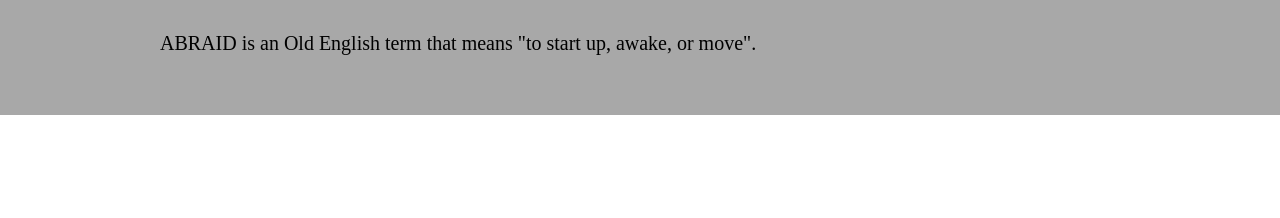
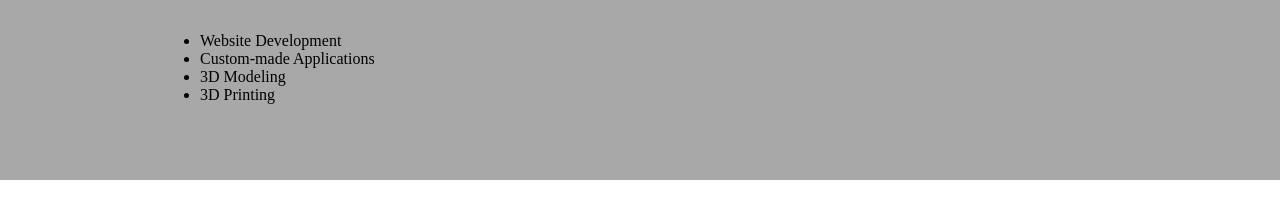
Before and after one commit to pas0185/abraid-website, a plain HTML site: page public_html/services.html in a window 1280 px wide. Shown: the part 146-364 px from the top of the page. Drawn offline with Linux system fonts and the light colour scheme.

Commit message:
Listed some of services

```diff
--- a/public_html/services.html
+++ b/public_html/services.html
@@ -7,7 +7,12 @@
 		<section class="module content">
 			<div class="container">
 				<h2>Our Services</h2>
-				<p>ABRAID is an Old English term that means "to start up, awake, or move".</p>
+				<ul>
+					<li>Website Development</li>
+					<li>Custom-made Applications</li>
+					<li>3D Modeling</li>
+					<li>3D Printing</li>
+				</ul>
 			</div>
 		</section>
 
```
Also changed, not shown: public_html/about.html (+2 -0 lines), public_html/index.html (+1 -1 lines).
